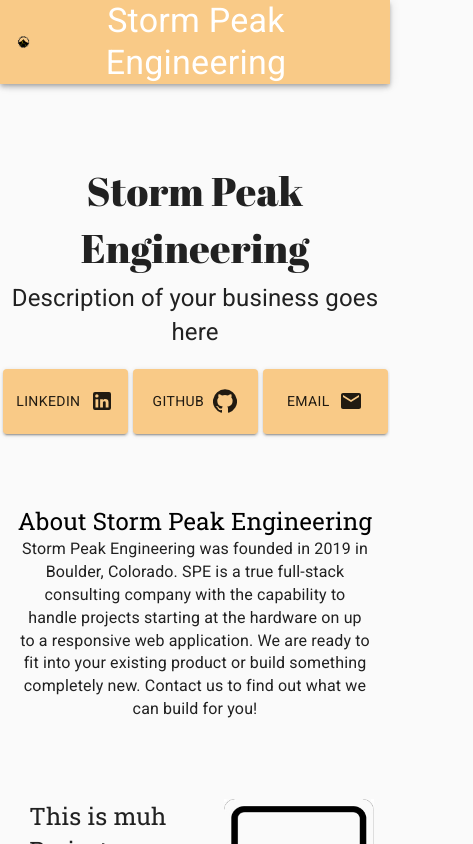
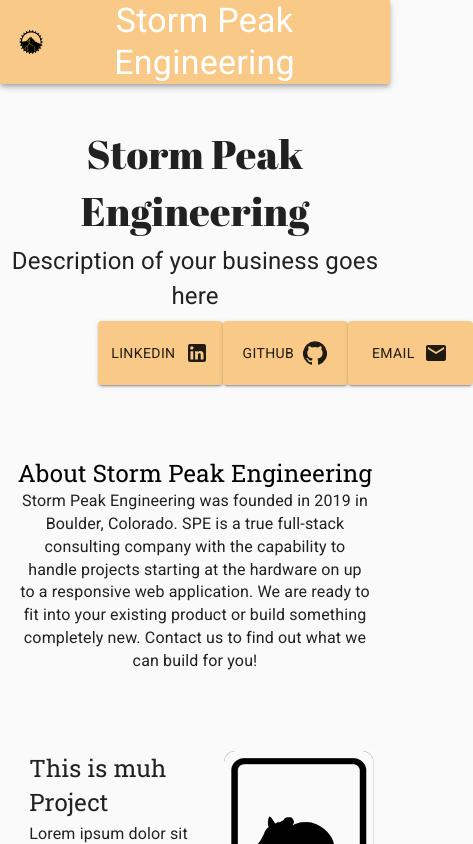
Before and after one commit to KimDuclos/sp-eng, a React (Create React App) app: page / in a window 390 px wide. Shown: the top 844 px of the page, 473 px wide, since content can reach past the window. Built offline with nearby package versions, Linux system fonts and the light colour scheme.

Commit message:
responsive to tablet

```diff
--- a/src/About/About.scss
+++ b/src/About/About.scss
@@ -13,6 +13,9 @@ $break-tablet: 800px;
     margin: 5% 0 0 0;
     font-size: 24px;;
   }
+  @media screen and (max-width: $break-tablet) {
+    margin: 0% 0 0 0;
+  }
 }
 
 .aboutContent {
--- a/src/BurgerMenu/BurgerMenu.scss
+++ b/src/BurgerMenu/BurgerMenu.scss
@@ -0,0 +1,8 @@
+$break-mobile: 500px;
+$break-tablet: 800px;
+
+.burgerMenu {
+  @media screen and (max-width: $break-tablet) {
+    display: none;
+  }
+}
--- a/src/NavBar/NavBar.jsx
+++ b/src/NavBar/NavBar.jsx
@@ -48,19 +48,16 @@ export default function NavBar(props) {
             <div className="navLinks">
               <AnchorLink href="#about" style={{ marginRight: "10%" }}>
                 <Typography variant="h6" className="navLinkObject">
-                  {" "}
                   About
                 </Typography>
               </AnchorLink>
               <AnchorLink href="#projects" style={{ marginRight: "10%" }}>
                 <Typography variant="h6" className="navLinkObject">
-                  {" "}
                   Projects
                 </Typography>
               </AnchorLink>
               <AnchorLink href="#services" style={{ marginRight: "10%" }}>
                 <Typography variant="h6" className="navLinkObject">
-                  {" "}
                   Services
                 </Typography>
               </AnchorLink>
--- a/src/NavBar/NavBar.scss
+++ b/src/NavBar/NavBar.scss
@@ -16,30 +16,39 @@ $break-tablet: 800px;
   @media screen and (max-width: $break-mobile) {
     margin-left: 0%;
   }
+  @media screen and (max-width: $break-tablet) {
+    margin-left: 0%;
+  }
 }
 
 img {
-  width: 5%;
+  width: 10%;
 }
 
 .navTitle {
   font-family: "Abril Fatface";
   font-size: 20px;
-}
-
-.navLinks {
-  @media screen and (max-width: $break-mobile) {
-    display: none !important;
+  @media screen and (max-width: $break-tablet) {
+    width: auto;
   }
 }
 
 .navLinks {
   display: flex;
   margin-left: 55%;
+  @media screen and (max-width: $break-mobile) {
+    display: none !important;
+  }
+  @media screen and (max-width: $break-tablet) {
+    margin-left: 15% !important;
+  }
   a {
     text-decoration: none;
     color: white;
     padding: 0 20% 0 0;
+    @media screen and (max-width: $break-tablet) {
+      padding: 0 1% 0 0;
+    }
   }
   a:hover {
     color: gray;
--- a/src/Projects/Projects.scss
+++ b/src/Projects/Projects.scss
@@ -15,6 +15,9 @@ $break-tablet: 800px;
   .leftProjectContent {
     width: 35%;
     @media screen and (max-width: $break-mobile) {
+      width: 50%;
+    }
+    @media screen and (max-width: $break-tablet) {
       width: 50%;
     }
     .projectTitle {
--- a/src/Services/ServicePanel.scss
+++ b/src/Services/ServicePanel.scss
@@ -15,6 +15,9 @@ $break-tablet: 800px;
       width: 70%;
       height: 39px;
     }
+    @media screen and (max-width: $break-tablet) {
+      height: 36px;
+    }
     h2 {
       margin: 0 0 2% 0;
     }
--- a/src/Services/Services.scss
+++ b/src/Services/Services.scss
@@ -12,6 +12,9 @@ $break-tablet: 800px;
   @media screen and (max-width: $break-mobile) {
     height: auto;
   }
+  @media screen and (max-width: $break-tablet) {
+    height: auto;
+  }
   .servicesTitle {
     font-size: 34px;
   }
--- a/src/Title/Title.scss
+++ b/src/Title/Title.scss
@@ -1,4 +1,4 @@
-@import url('https://fonts.googleapis.com/css?family=Abril+Fatface&display=swap');
+@import url("https://fonts.googleapis.com/css?family=Abril+Fatface&display=swap");
 
 $break-mobile: 500px;
 $break-tablet: 800px;
@@ -7,6 +7,10 @@ $break-tablet: 800px;
   height: 400px;
   margin: 15% 0 0 0;
   @media screen and (max-width: $break-mobile) {
+    height: auto;
+    margin: 18% 0 18% 0;
+  }
+  @media screen and (max-width: $break-tablet) {
     height: auto;
     margin: 18% 0 18% 0;
   }
@@ -19,7 +23,7 @@ $break-tablet: 800px;
 .title {
   // margin: 15% 0 0 0;
   font-size: 64px;
-    font-family: 'Abril Fatface', ;
+  font-family: "Abril Fatface";
   @media screen and (max-width: $break-mobile) {
     font-size: 40px;
   }
@@ -35,9 +39,13 @@ $break-tablet: 800px;
   display: flex;
   justify-content: space-between;
   align-items: center;
-    @media screen and (max-width: $break-mobile)  {
+  @media screen and (max-width: $break-mobile) {
     justify-content: space-around;
     margin: 5% auto 0% auto;
+  }
+  @media screen and (max-width: $break-tablet) {
+    margin: 2% 25% 0 25%;
+    justify-content: space-around;
   }
   a {
     text-decoration: none;
```
Lines whose indentation alone changed are shown as unchanged.
